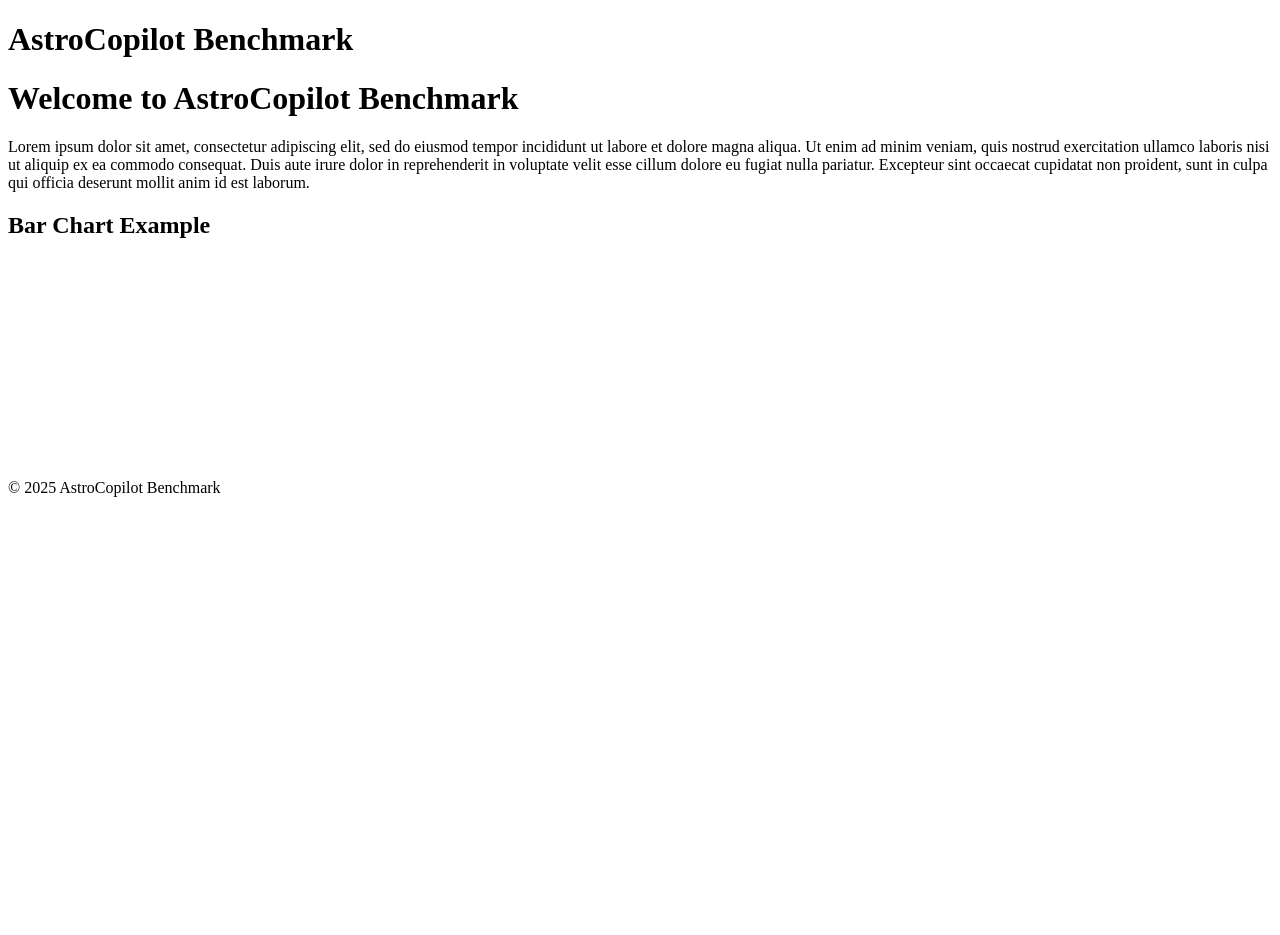
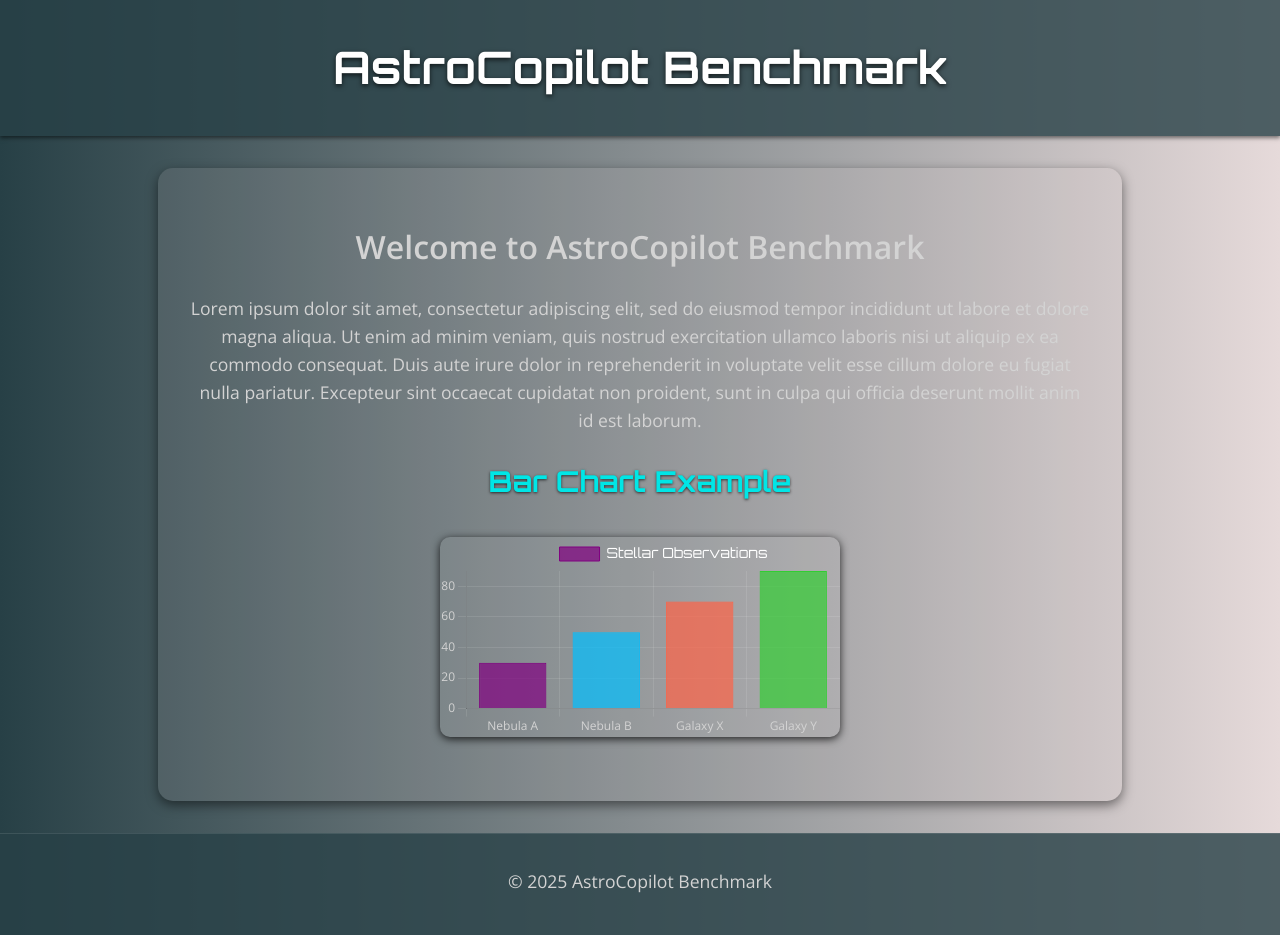
Before and after one commit to Murtato1/astbench, a Jekyll site: the page built from index.markdown, in a window 1280 px wide. Built offline with Jekyll 4.4.1, drawn with Linux system fonts in a browser that asks for light colours; before the commit the page ends 900 px from its top, so only the background shows below that.

Commit message:
Update default.html

```diff
--- a/_layouts/default.html
+++ b/_layouts/default.html
@@ -5,7 +5,7 @@
     <meta name="viewport" content="width=device-width, initial-scale=1.0">
     <title>{{ page.title | default: site.title }}</title>
     <link rel="stylesheet" href="https://fonts.googleapis.com/css2?family=Orbitron:wght@400;700&family=Open+Sans:wght@400;600&display=swap">
-    <link rel="stylesheet" href=">
+    <link rel="stylesheet" href="{{ site.baseurl }}/assets/css/style.css">
     <script src="https://cdn.jsdelivr.net/npm/chart.js"></script>
 </head>
 <body>
```
